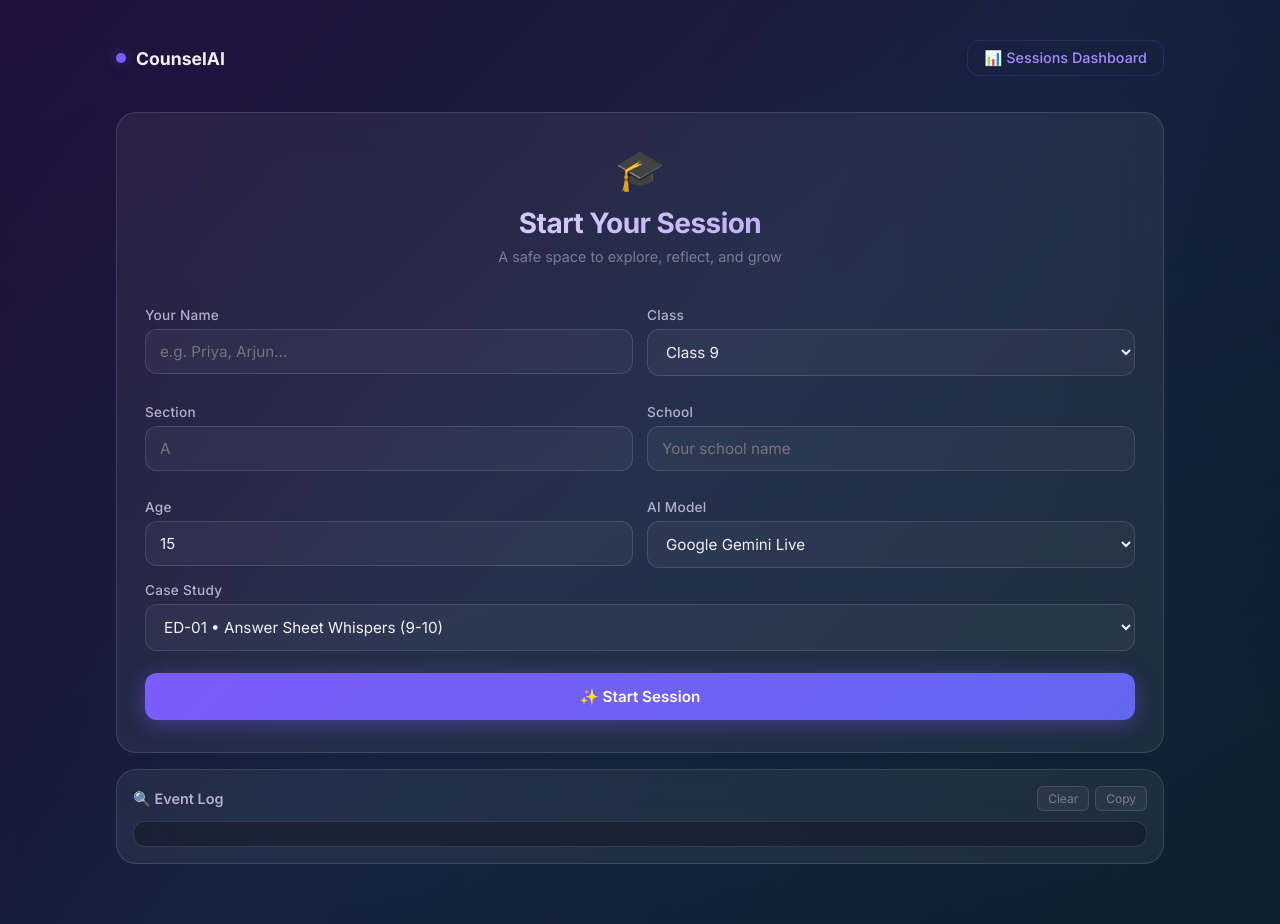
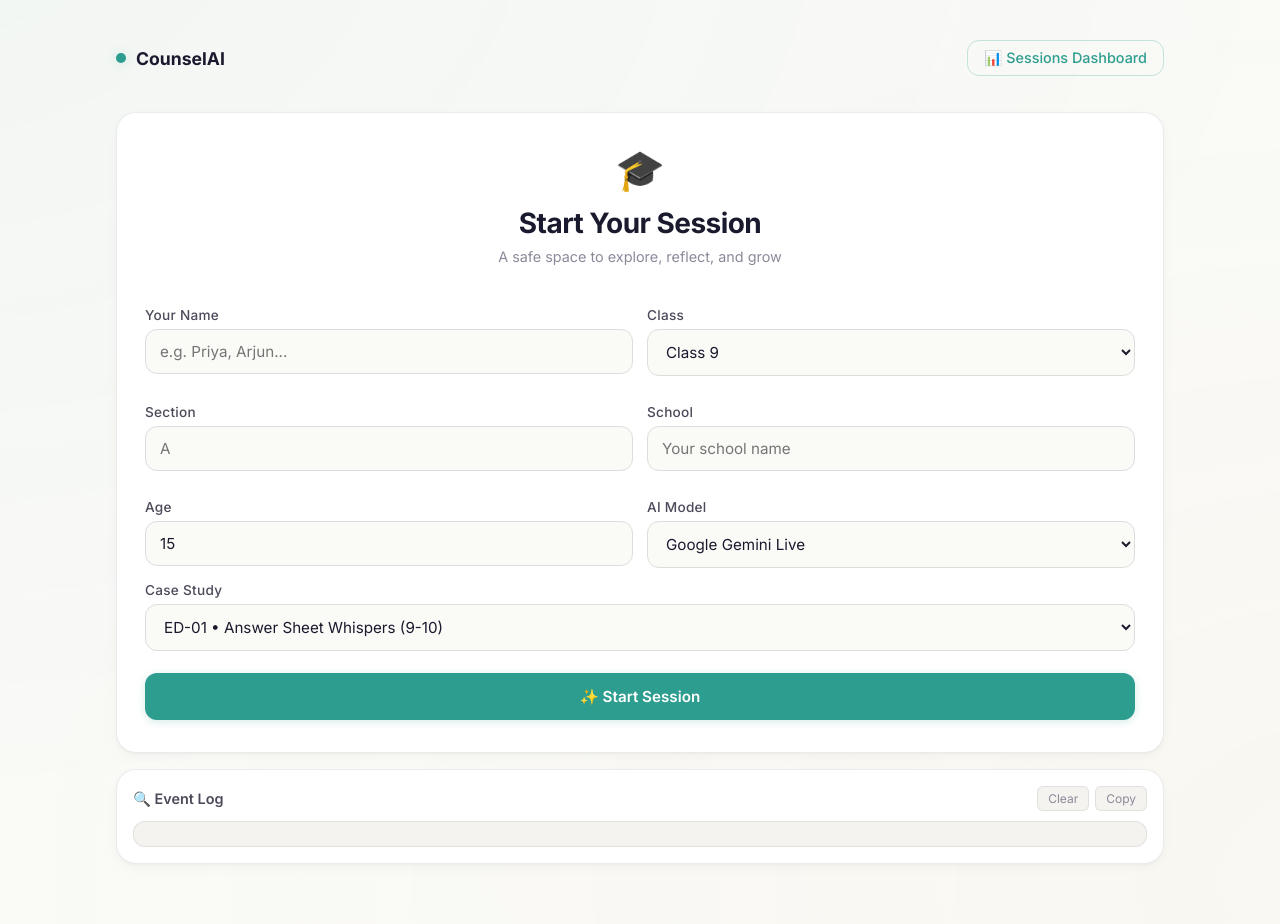
Before and after one commit to adityac7/counsel-ai, a FastAPI app: page / in a window 1280 px wide. Run offline with FastAPI, Linux system fonts and the light colour scheme; some libraries are stand-ins or nearby versions.

Commit message:
redesign: warm calming palette for school counselling context

```diff
--- a/templates/live.html
+++ b/templates/live.html
@@ -11,31 +11,32 @@
 <link href="https://fonts.googleapis.com/css2?family=Inter:wght@300;400;500;600;700&display=swap" rel="stylesheet">
 <style>
 :root {
-  --bg-start: #1a0a2e; --bg-mid: #16213e; --bg-end: #0a1628; --glass: rgba(255, 255, 255, 0.06);
-  --glass-border: rgba(255, 255, 255, 0.12);--glass-hover: rgba(255, 255, 255, 0.1); --accent: #7c5cfc;
-  --accent-glow: rgba(124, 92, 252, 0.4);--accent-soft: #a78bfa; --teal: #5eead4; --teal-glow: rgba(94, 234, 212, 0.3);
-  --text: #f1f0f7;--text-soft: #b4b0c8; --text-muted: #7e7a94; --danger: #f87171;
-  --danger-glow: rgba(248, 113, 113, 0.3);--success: #34d399; --warning: #fbbf24; --radius: 20px; --radius-sm: 12px;
+  --bg-start: #fafaf7; --bg-mid: #f5f3ef; --bg-end: #f0ede8; --glass: rgba(255, 255, 255, 0.85);
+  --glass-border: rgba(0, 0, 0, 0.08);--glass-hover: rgba(0, 0, 0, 0.04); --accent: #2d9d8f;
+  --accent-glow: rgba(45, 157, 143, 0.2);--accent-soft: #3aab9c; --teal: #2d9d8f; --teal-glow: rgba(45, 157, 143, 0.15);
+  --text: #1a1a2e;--text-soft: #4a4a5a; --text-muted: #8a8a9a; --danger: #e05252;
+  --danger-glow: rgba(224, 82, 82, 0.15);--success: #2d9d8f; --warning: #d4a543; --radius: 20px; --radius-sm: 12px;
 }
 * { box-sizing: border-box; margin: 0; padding: 0; }
 body {
   font-family: 'Inter', system-ui, -apple-system, sans-serif; color: var(--text);
-  background: linear-gradient(135deg, var(--bg-start) 0%, var(--bg-mid) 50%, var(--bg-end) 100%);min-height: 100vh;
+  background: var(--bg-start);min-height: 100vh;
   overflow-x: hidden;
 }
 body::before {
   content: ''; position: fixed; top: -50%; left: -50%; width: 200%; height: 200%;
-  background: radial-gradient(ellipse at 20% 20%, rgba(124, 92, 252, 0.08) 0%, transparent 50%),
-  radial-gradient(ellipse at 80% 80%, rgba(94, 234, 212, 0.05) 0%, transparent 50%);pointer-events: none; z-index: 0;
+  background: radial-gradient(ellipse at 20% 20%, rgba(45, 157, 143, 0.04) 0%, transparent 50%),
+  radial-gradient(ellipse at 80% 80%, rgba(212, 165, 67, 0.03) 0%, transparent 50%);pointer-events: none; z-index: 0;
 }
 .app {
   position: relative; z-index: 1; max-width: 1080px; margin: 0 auto; padding: 24px 16px 60px;
 }
 .glass {
-  background: var(--glass); backdrop-filter: blur(20px); -webkit-backdrop-filter: blur(20px);
-  border: 1px solid var(--glass-border);border-radius: var(--radius); transition: background 0.3s ease, border-color 0.3s ease;
+  background: #ffffff; border: 1px solid var(--glass-border);
+  border-radius: var(--radius); transition: background 0.3s ease, border-color 0.3s ease;
+  box-shadow: 0 1px 3px rgba(0, 0, 0, 0.04), 0 4px 12px rgba(0, 0, 0, 0.03);
 }
-.glass:hover { border-color: rgba(255, 255, 255, 0.18); }
+.glass:hover { border-color: rgba(0, 0, 0, 0.12); }
 .hidden { display: none !important; }
 /* --- Typography --- */
 h1 { font-size: 1.75rem; font-weight: 700; letter-spacing: -0.02em; }
@@ -52,25 +53,25 @@ h3 { font-size: 1.1rem; font-weight: 600; }
   width: 10px; height: 10px; border-radius: 50%; background: var(--accent); box-shadow: 0 0 12px var(--accent-glow);
 }
 .topbar a {
-  color: var(--accent-soft); text-decoration: none; font-size: 0.9rem; font-weight: 500; padding: 8px 16px;
-  border-radius: var(--radius-sm);border: 1px solid rgba(124, 92, 252, 0.2); transition: all 0.25s ease;
+  color: var(--accent); text-decoration: none; font-size: 0.9rem; font-weight: 500; padding: 8px 16px;
+  border-radius: var(--radius-sm);border: 1px solid rgba(45, 157, 143, 0.25); transition: all 0.25s ease;
 }
 .topbar a:hover {
-  background: rgba(124, 92, 252, 0.1); border-color: rgba(124, 92, 252, 0.4);
+  background: rgba(45, 157, 143, 0.08); border-color: rgba(45, 157, 143, 0.4);
 }
 /* --- Forms --- */
 label {
   display: block; margin: 14px 0 6px; color: var(--text-soft); font-size: 0.85rem; font-weight: 500; letter-spacing: 0.02em;
 }
 input, select {
-  font-family: inherit; font-size: 0.95rem; border-radius: var(--radius-sm); border: 1px solid var(--glass-border);
-  background: rgba(255, 255, 255, 0.04);color: var(--text); padding: 12px 14px; width: 100%; outline: none;
+  font-family: inherit; font-size: 0.95rem; border-radius: var(--radius-sm); border: 1px solid #ddd;
+  background: #fafaf7;color: var(--text); padding: 12px 14px; width: 100%; outline: none;
   transition: border-color 0.25s ease, box-shadow 0.25s ease;
 }
 input:focus, select:focus {
-  border-color: var(--accent); box-shadow: 0 0 0 3px rgba(124, 92, 252, 0.15);
+  border-color: var(--accent); box-shadow: 0 0 0 3px rgba(45, 157, 143, 0.12);
 }
-select option { background: #1a1a2e; color: var(--text); }
+select option { background: #ffffff; color: var(--text); }
 /* --- Buttons --- */
 .btn {
   font-family: inherit; font-size: 0.95rem; font-weight: 600; border: none; border-radius: var(--radius-sm);
@@ -78,26 +79,26 @@ select option { background: #1a1a2e; color: var(--text); }
   transition: all 0.25s ease;position: relative; overflow: hidden; width: 100%;
 }
 .btn::after {
-  content: ''; position: absolute; inset: 0; background: linear-gradient(135deg, rgba(255,255,255,0.1), transparent);
+  content: ''; position: absolute; inset: 0; background: transparent;
   opacity: 0;transition: opacity 0.25s ease;
 }
-.btn:hover::after { opacity: 1; }
+.btn:hover::after { opacity: 0; }
 .btn:active { transform: scale(0.97); }
 .btn-primary {
-  background: linear-gradient(135deg, var(--accent), #6366f1); color: #fff; box-shadow: 0 4px 20px var(--accent-glow);
+  background: var(--accent); color: #fff; box-shadow: 0 2px 8px var(--accent-glow);
 }
 .btn-primary:hover {
-  box-shadow: 0 6px 30px rgba(124, 92, 252, 0.5); transform: translateY(-1px);
+  background: #268a7e; box-shadow: 0 4px 16px rgba(45, 157, 143, 0.3); transform: translateY(-1px);
 }
 .btn-primary:active { transform: translateY(0) scale(0.98); }
 .btn-danger {
-  background: linear-gradient(135deg, var(--danger), #dc2626); color: #fff; box-shadow: 0 4px 16px var(--danger-glow);
+  background: var(--danger); color: #fff; box-shadow: 0 2px 8px var(--danger-glow);
 }
-.btn-danger:hover { box-shadow: 0 6px 24px rgba(248, 113, 113, 0.4); }
+.btn-danger:hover { box-shadow: 0 4px 16px rgba(224, 82, 82, 0.25); }
 .btn-ghost {
-  background: rgba(255, 255, 255, 0.06); color: var(--text-soft); border: 1px solid var(--glass-border);
+  background: #f5f3ef; color: var(--text-soft); border: 1px solid #ddd;
 }
-.btn-ghost:hover { background: rgba(255, 255, 255, 0.1); }
+.btn-ghost:hover { background: #ebe8e2; }
 /* --- Grid --- */
 .grid { display: grid; gap: 14px; }
 .grid-2 { grid-template-columns: 1fr 1fr; }
@@ -109,8 +110,7 @@ select option { background: #1a1a2e; color: var(--text); }
   text-align: center; margin-bottom: 28px;
 }
 .welcome-header h1 {
-  background: linear-gradient(135deg, var(--text), var(--accent-soft)); -webkit-background-clip: text;
-  -webkit-text-fill-color: transparent;background-clip: text; margin-bottom: 8px;
+  color: var(--text); margin-bottom: 8px;
 }
 .welcome-header p {
   color: var(--text-muted); font-size: 0.9rem;
@@ -253,12 +253,12 @@ select option { background: #1a1a2e; color: var(--text); }
 }
 .event-log-actions { display: flex; gap: 6px; }
 .btn-tiny {
-  font-family: inherit; background: rgba(255, 255, 255, 0.05); border: 1px solid var(--glass-border);
+  font-family: inherit; background: #f5f3ef; border: 1px solid var(--glass-border);
   color: var(--text-muted);padding: 4px 10px; border-radius: 6px; cursor: pointer; font-size: 0.75rem; transition: all 0.2s ease;
 }
-.btn-tiny:hover { background: rgba(255, 255, 255, 0.1); color: var(--text-soft); }
+.btn-tiny:hover { background: #ebe8e2; color: var(--text-soft); }
 #event-log {
-  max-height: 300px; overflow: auto; background: rgba(0, 0, 0, 0.25); border: 1px solid var(--glass-border);
+  max-height: 300px; overflow: auto; background: #f5f3ef; border: 1px solid var(--glass-border);
   border-radius: var(--radius-sm);padding: 12px; font-size: 0.73rem; line-height: 1.6; color: var(--text-muted);
   white-space: pre-wrap;word-break: break-all; margin: 0; font-family: 'Inter', monospace;
 }
@@ -563,8 +563,8 @@ function drawWaveform() {
   for (let i = 0; i < bars; i++) {
     const val = waveDataArray[i * step] / 255; const barH = Math.max(2, val * h * 0.85);
     const x = i * (barW + gap) + gap / 2; const y = (h - barH) / 2;
-    const gradient = waveCtx.createLinearGradient(x, y, x, y + barH); gradient.addColorStop(0, 'rgba(124, 92, 252, 0.8)');
-    gradient.addColorStop(1, 'rgba(94, 234, 212, 0.6)'); waveCtx.fillStyle = gradient;
+    const gradient = waveCtx.createLinearGradient(x, y, x, y + barH); gradient.addColorStop(0, 'rgba(45, 157, 143, 0.7)');
+    gradient.addColorStop(1, 'rgba(212, 165, 67, 0.5)'); waveCtx.fillStyle = gradient;
     waveCtx.beginPath(); waveCtx.roundRect(x, y, barW, barH, 2);
     waveCtx.fill();
   }
@@ -1241,7 +1241,7 @@ function buildMetrics(profile){
     const label = document.createElement('span'); label.style.cssText = 'font-size:0.88rem;color:var(--text-soft);';
     label.textContent = m.label; const bar = document.createElement('div');
     bar.style.cssText = 'display:flex;align-items:center;gap:8px;'; const track = document.createElement('div');
-    track.style.cssText = 'width:100px;height:6px;background:rgba(255,255,255,0.08);border-radius:4px;overflow:hidden;';
+    track.style.cssText = 'width:100px;height:6px;background:rgba(0,0,0,0.06);border-radius:4px;overflow:hidden;';
     const fill = document.createElement('div'); const pct = Math.min(100, (m.value/10)*100);
     fill.style.cssText = 'height:100%;border-radius:4px;transition:width 1s ease;background:' + (pct>=70?'var(--success)':pct>=40?'var(--warning)':'var(--danger)') + ';width:' + pct + '%;';
     track.appendChild(fill); const num = document.createElement('strong');
@@ -1304,7 +1304,7 @@ function renderProfileSections(profile){
     keyMomentsEl.innerHTML = '';
     moments.forEach(m => {
       const d = document.createElement('div');
-      d.style.cssText = 'margin-bottom:12px;padding:10px;border-left:3px solid var(--warning);background:rgba(251,191,36,0.06);border-radius:4px;';
+      d.style.cssText = 'margin-bottom:12px;padding:10px;border-left:3px solid var(--warning);background:rgba(212,165,67,0.08);border-radius:4px;';
       d.innerHTML = '<div style="font-style:italic;margin-bottom:4px;color:var(--text);">"' + (m.quote||'').replace(/</g,'&lt;') + '"</div><div style="color:var(--text-muted);font-size:0.85rem;">' + (m.insight||'').replace(/</g,'&lt;') + '</div>';
       keyMomentsEl.appendChild(d);
     });
@@ -1315,7 +1315,7 @@ function renderProfileSections(profile){
     redFlagsEl.innerHTML = '';
     flags.forEach(f => {
       const d = document.createElement('div');
-      d.style.cssText = 'margin-bottom:6px;padding:8px 12px;background:rgba(248,113,113,0.08);border-radius:6px;color:var(--danger);font-size:0.9rem;';
+      d.style.cssText = 'margin-bottom:6px;padding:8px 12px;background:rgba(224,82,82,0.06);border-radius:6px;color:var(--danger);font-size:0.9rem;';
       d.textContent = '⚠ ' + f; redFlagsEl.appendChild(d);
     });
   } else { redFlagsEl.textContent = 'No red flags identified.'; }
```
Also changed, not shown: other parts of templates/live.html (+15 -15 lines).
